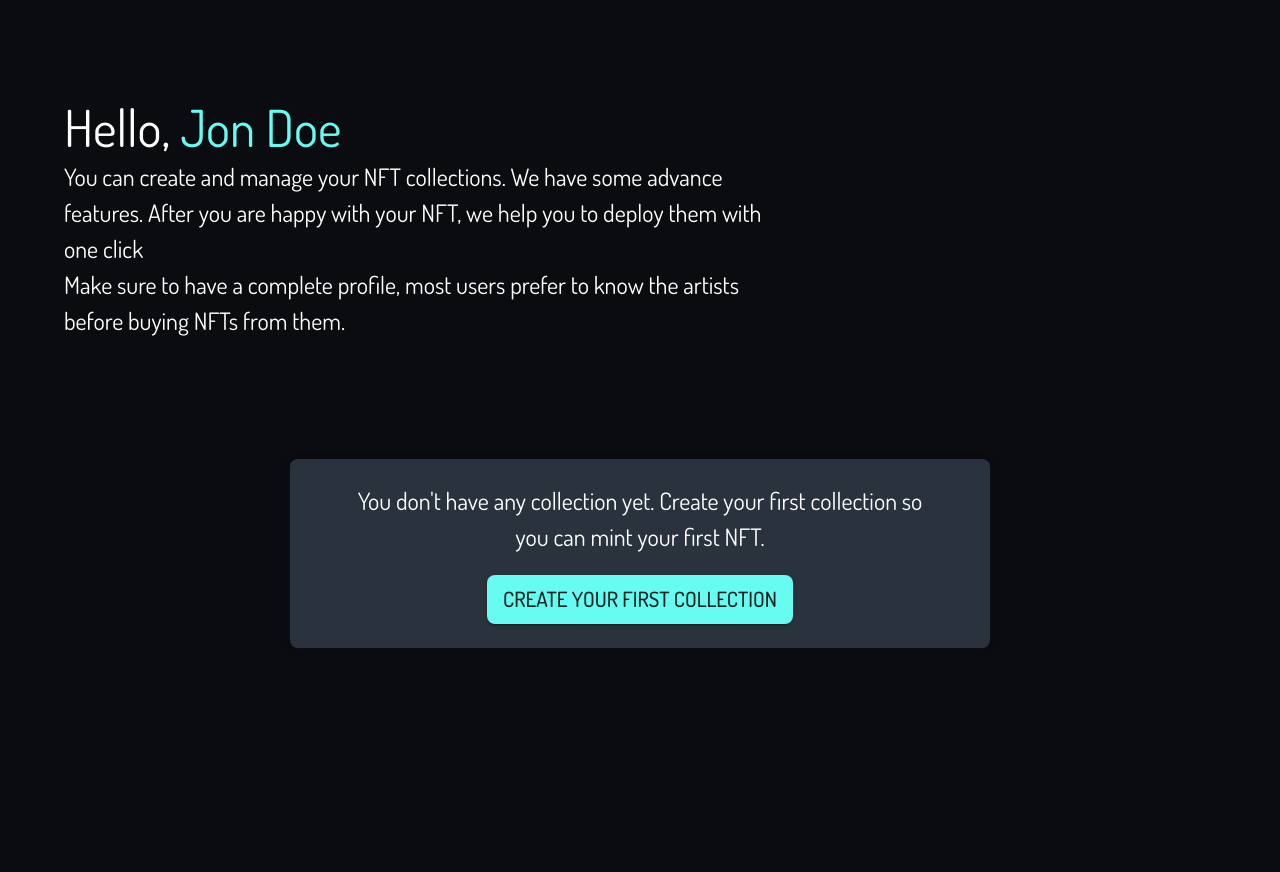
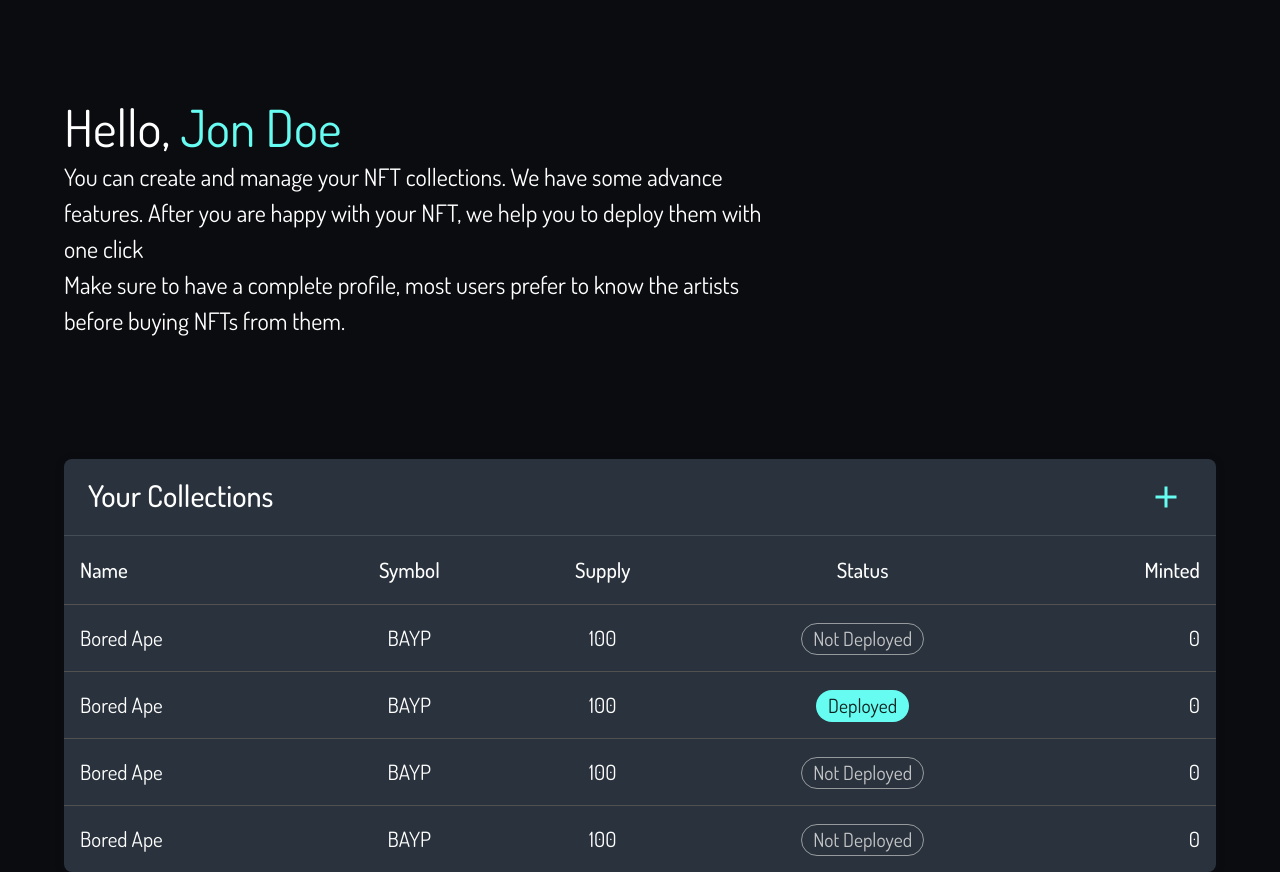
Before and after one commit to Ajand/Mintrait-client, a Next.js app: page /dashboard in a window 1280 px wide. Before the commit the page ends 800 px from the top, so only its background shows below. Built offline with nearby package versions, Linux system fonts and the light colour scheme.

Commit message:
collection list added

```diff
--- /dev/null
+++ b/components/organisms/CollectionsList.js
@@ -0,0 +1,91 @@
+/* eslint-disable react/react-in-jsx-scope -- Unaware of jsxImportSource */
+/** @jsxImportSource @emotion/react */
+import { css } from "@emotion/react";
+import {
+  Paper,
+  Typography,
+  Divider,
+  IconButton,
+  Table,
+  TableHead,
+  TableRow,
+  TableCell,
+  TableBody,
+  Chip,
+} from "@mui/material";
+import { Add } from "@mui/icons-material";
+import { useRouter } from "next/router";
+
+const CollectionsList = ({ collections }) => {
+  const router = useRouter();
+
+  return (
+    <Paper
+      css={css`
+        width: 100%;
+      `}
+    >
+      <div
+        css={css`
+          display: flex;
+          justify-content: space-between;
+          padding: 0.5em 1em;
+        `}
+      >
+        <Typography variant="h6">Your Collections</Typography>
+        <IconButton
+          onClick={() => router.push("/dashboard/collection/create")}
+          color="primary"
+        >
+          <Add />
+        </IconButton>
+      </div>
+      <Divider />
+      <Table sx={{ minWidth: 650 }} aria-label="simple table">
+        <TableHead>
+          <TableRow>
+            <TableCell>Name</TableCell>
+            <TableCell align="center">Symbol</TableCell>
+            <TableCell align="center">Supply</TableCell>
+            <TableCell align="center">Status</TableCell>
+            <TableCell align="right">Minted</TableCell>
+          </TableRow>
+        </TableHead>
+        <TableBody>
+          {collections.map((collection) => (
+            <TableRow
+              key={collection.id}
+              sx={{
+                "&:last-child td, &:last-child th": { border: 0 },
+                "&:hover": { background: "#1f2833" },
+                cursor: "pointer",
+              }}
+              onClick={() =>
+                router.push(`/dashboard/collection/${collection.id}`)
+              }
+            >
+              <TableCell component="th" scope="row">
+                {collection.name}
+              </TableCell>
+              <TableCell align="center">{collection.symbol}</TableCell>
+              <TableCell align="center">{collection.supply}</TableCell>
+              <TableCell align="center">
+                {collection.deployed ? (
+                  <Chip label="Deployed" color="primary" />
+                ) : (
+                  <Chip
+                    variant="outlined"
+                    label="Not Deployed"
+                    color="secondary"
+                  />
+                )}
+              </TableCell>
+              <TableCell align="right">{collection.minted}</TableCell>
+            </TableRow>
+          ))}
+        </TableBody>
+      </Table>
+    </Paper>
+  );
+};
+export default CollectionsList;
--- a/components/organisms/index.js
+++ b/components/organisms/index.js
@@ -1,3 +1,4 @@
 import CollectionForm from "./CollectionForm";
+import CollectionsList from "./CollectionsList";
 
-export { CollectionForm };
+export { CollectionForm, CollectionsList };
--- a/components/templates/Dashboard.js
+++ b/components/templates/Dashboard.js
@@ -3,8 +3,44 @@
 import { css } from "@emotion/react";
 import { Container } from "@mui/material";
 import { UserWelcome, NoCollection } from "../molecules";
+import { CollectionsList } from "../organisms";
 
 const Dashboard = () => {
+  const collections = [
+    {
+      id: 1,
+      name: "Bored Ape",
+      symbol: "BAYP",
+      supply: 100,
+      deployed: false,
+      minted: 0,
+    },
+    {
+      id: 2,
+      name: "Bored Ape",
+      symbol: "BAYP",
+      supply: 100,
+      deployed: true,
+      minted: 0,
+    },
+    {
+      id: 3,
+      name: "Bored Ape",
+      symbol: "BAYP",
+      supply: 100,
+      deployed: false,
+      minted: 0,
+    },
+    {
+      id: 4,
+      name: "Bored Ape",
+      symbol: "BAYP",
+      supply: 100,
+      deployed: false,
+      minted: 0,
+    },
+  ];
+
   return (
     <Container>
       <div
@@ -21,7 +57,11 @@ const Dashboard = () => {
           margin-top: 5em;
         `}
       >
-        <NoCollection />
+        {collections.length ? (
+          <CollectionsList collections={collections} />
+        ) : (
+          <NoCollection />
+        )}
       </div>
     </Container>
   );
--- a/pages/_app.js
+++ b/pages/_app.js
@@ -16,7 +16,7 @@ const darkTheme = createTheme({
       light: "#B3A8FF",
     },
     secondary: {
-      main: "#F4D06F",
+      main: "#C5C6C7",
     },
     background: {
       default: "#0b0c10",
```
